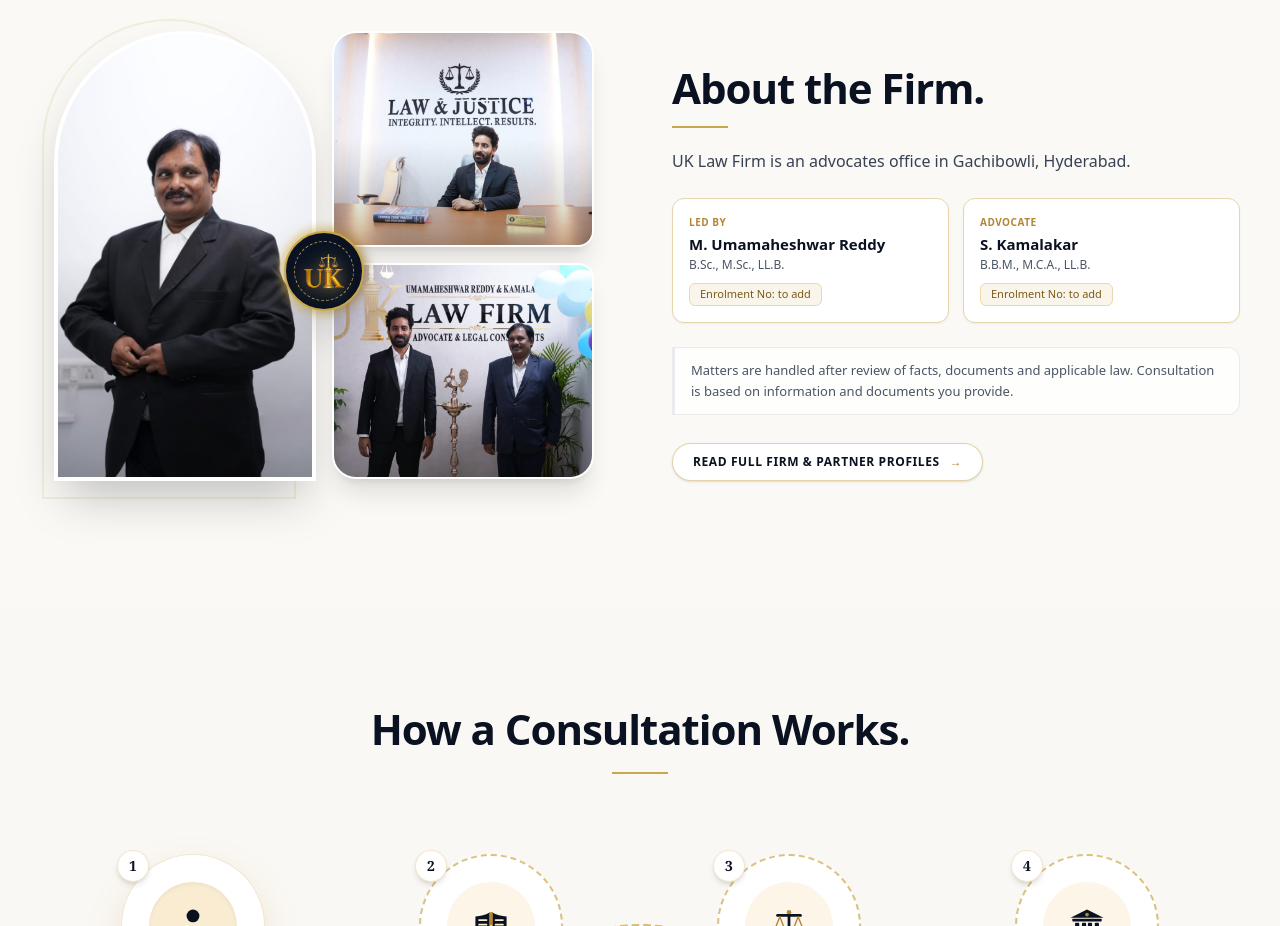
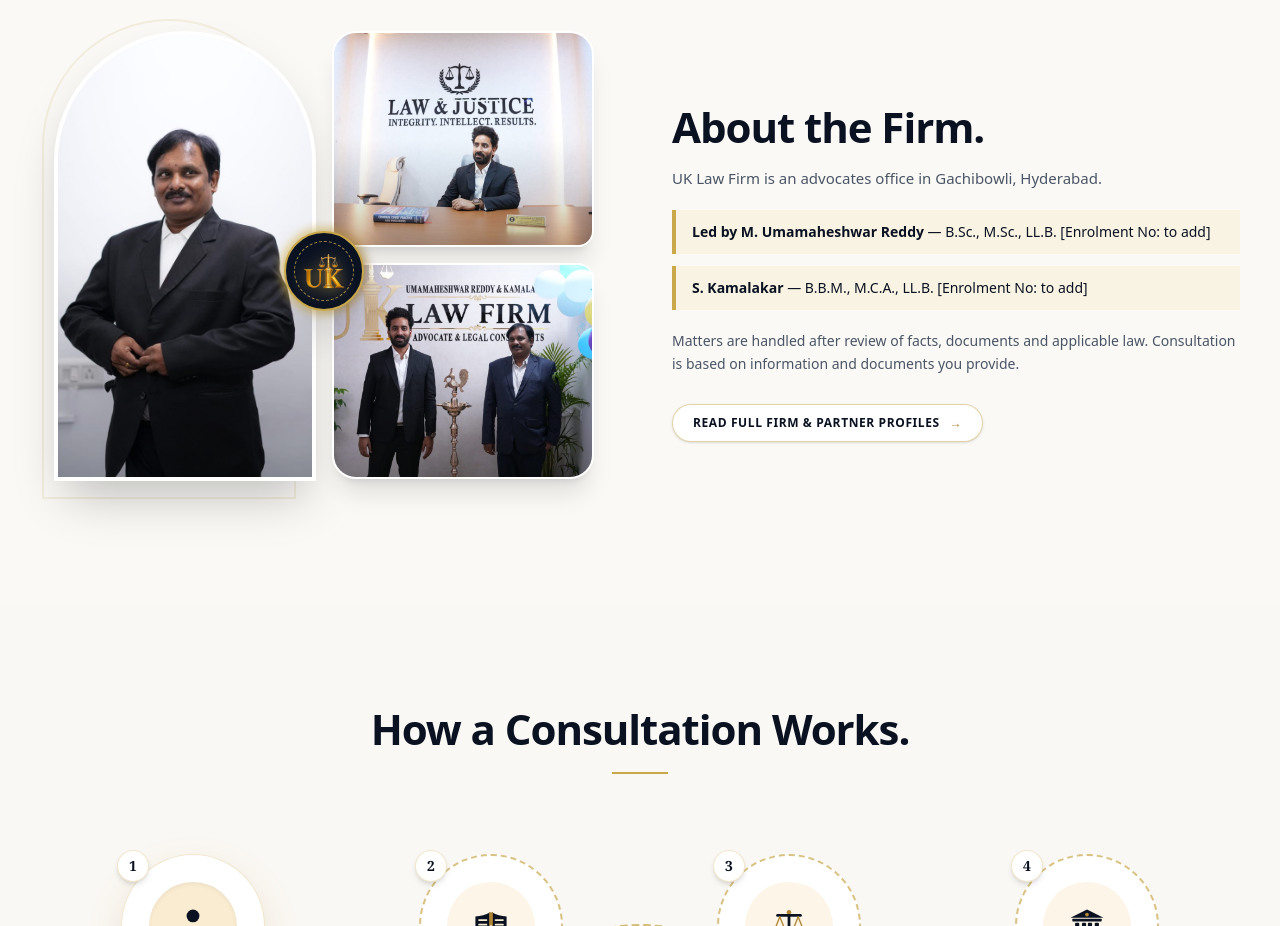
Before and after one commit to kavithamedida4-web/Lawyer-website, a Next.js app: page / in a window 1280 px wide. Shown: the part 1700-2626 px from the top of the page. Built offline with nearby package versions, Linux system fonts and the light colour scheme.

Commit message:
Match About section layout to revised stacked design in reference

```diff
--- a/components/About.tsx
+++ b/components/About.tsx
@@ -140,52 +140,25 @@ export default function About() {
               About the Firm.
             </h2>
 
-            <div className="w-14 h-[2px] bg-[#c9a84c] mb-5" />
-
             {/* Description Paragraph */}
-            <p className="text-gray-700 text-sm sm:text-base leading-relaxed mb-6 font-sans">
+            <p className="text-gray-600 text-sm sm:text-[15px] leading-relaxed mb-5 font-sans max-w-xl">
               UK Law Firm is an advocates office in Gachibowli, Hyderabad.
             </p>
 
-            {/* Advocates & Enrolment Cards (2-column balanced grid) */}
-            <div className="grid grid-cols-1 sm:grid-cols-2 gap-3.5 mb-6">
-              <div className="bg-white border border-[#e6d5ad] rounded-xl p-4 shadow-xs hover:border-[#c9a84c] transition-colors">
-                <p className="text-[10px] font-bold uppercase tracking-wider text-[#b38634] mb-1">
-                  Led by
-                </p>
-                <h3 className="text-sm sm:text-[15px] font-bold text-[#0a1222] leading-snug">
-                  M. Umamaheshwar Reddy
-                </h3>
-                <p className="text-xs text-gray-600 mt-0.5">
-                  B.Sc., M.Sc., LL.B.
-                </p>
-                <span className="inline-block mt-2.5 bg-[#faf5eb] border border-[#ebd8ad] text-[#7a5a18] text-[11px] font-medium px-2.5 py-0.5 rounded-md">
-                  Enrolment No: to add
-                </span>
+            {/* Advocates & Enrolment Placeholders */}
+            <div className="space-y-3 mb-5 max-w-xl">
+              <div className="bg-[#f9f3e3] border-l-4 border-[#c9a84c] px-4 py-3 text-xs sm:text-sm text-[#0a1222]">
+                <strong className="font-semibold">Led by M. Umamaheshwar Reddy</strong> — B.Sc., M.Sc., LL.B. [Enrolment No: to add]
               </div>
-
-              <div className="bg-white border border-[#e6d5ad] rounded-xl p-4 shadow-xs hover:border-[#c9a84c] transition-colors">
-                <p className="text-[10px] font-bold uppercase tracking-wider text-[#b38634] mb-1">
-                  Advocate
-                </p>
-                <h3 className="text-sm sm:text-[15px] font-bold text-[#0a1222] leading-snug">
-                  S. Kamalakar
-                </h3>
-                <p className="text-xs text-gray-600 mt-0.5">
-                  B.B.M., M.C.A., LL.B.
-                </p>
-                <span className="inline-block mt-2.5 bg-[#faf5eb] border border-[#ebd8ad] text-[#7a5a18] text-[11px] font-medium px-2.5 py-0.5 rounded-md">
-                  Enrolment No: to add
-                </span>
+              <div className="bg-[#f9f3e3] border-l-4 border-[#c9a84c] px-4 py-3 text-xs sm:text-sm text-[#0a1222]">
+                <strong className="font-semibold">S. Kamalakar</strong> — B.B.M., M.C.A., LL.B. [Enrolment No: to add]
               </div>
             </div>
 
             {/* Factual Note */}
-            <div className="bg-white/80 border-l-3 border-[#c9a84c] border border-gray-200/80 rounded-r-xl px-4 py-3 mb-7">
-              <p className="text-gray-600 text-xs sm:text-[13px] leading-relaxed font-sans">
-                Matters are handled after review of facts, documents and applicable law. Consultation is based on information and documents you provide.
-              </p>
-            </div>
+            <p className="text-gray-600 text-xs sm:text-sm leading-relaxed mb-7 font-sans max-w-xl">
+              Matters are handled after review of facts, documents and applicable law. Consultation is based on information and documents you provide.
+            </p>
 
 
 
```
